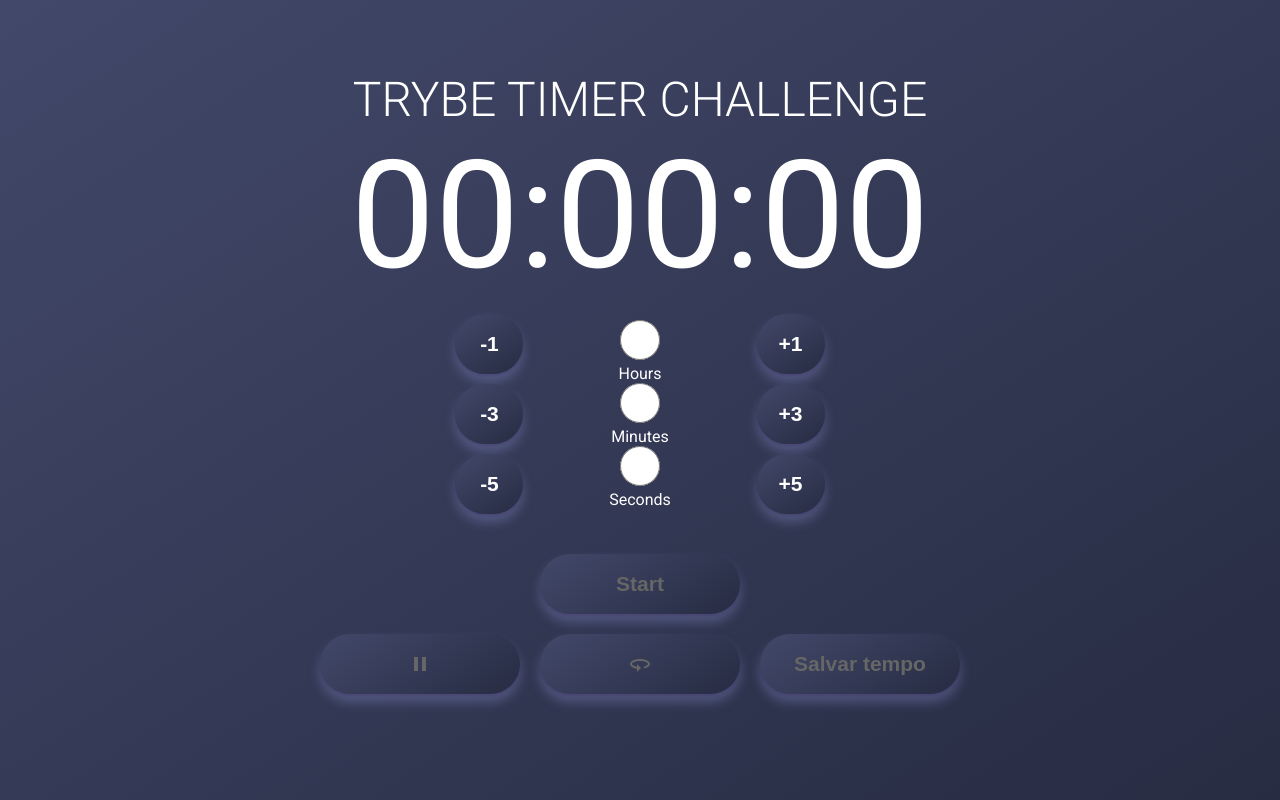
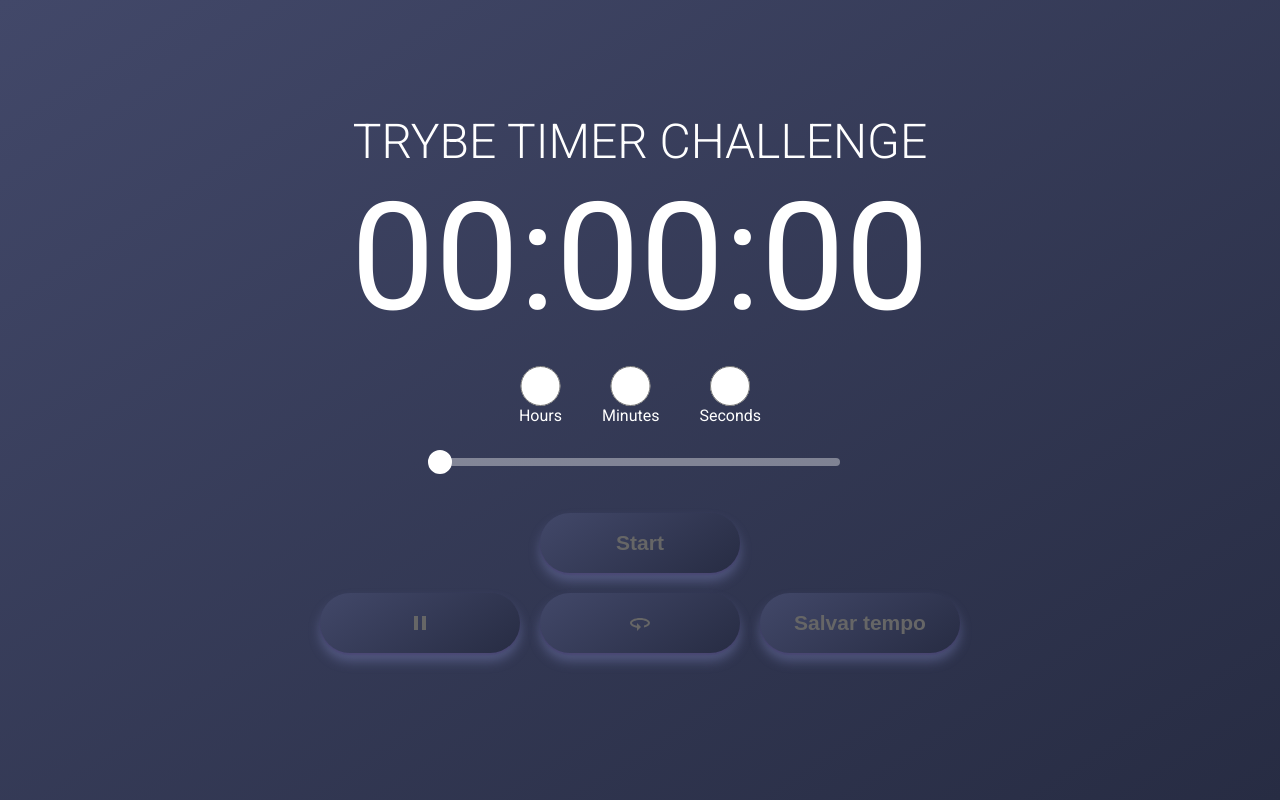
Before and after one commit to agsleonardo/trybe-time-challenge, a React (Create React App) app: page / in a window 1280 px wide. Built offline with nearby package versions, Linux system fonts and the light colour scheme.

Commit message:
add slider

```diff
--- a/src/App.css
+++ b/src/App.css
@@ -1,5 +1,4 @@
 @font-face {font-family: "Shree Devanagari 714"; src: url("//db.onlinewebfonts.com/t/d02befc8fdd8e5315fb21fa7f38fd55a.eot"); src: url("//db.onlinewebfonts.com/t/d02befc8fdd8e5315fb21fa7f38fd55a.eot?#iefix") format("embedded-opentype"), url("//db.onlinewebfonts.com/t/d02befc8fdd8e5315fb21fa7f38fd55a.woff2") format("woff2"), url("//db.onlinewebfonts.com/t/d02befc8fdd8e5315fb21fa7f38fd55a.woff") format("woff"), url("//db.onlinewebfonts.com/t/d02befc8fdd8e5315fb21fa7f38fd55a.ttf") format("truetype"), url("//db.onlinewebfonts.com/t/d02befc8fdd8e5315fb21fa7f38fd55a.svg#Shree Devanagari 714") format("svg"); }
-
 * {
   margin: 0;
 }
@@ -13,6 +12,7 @@
 }
 
 input[type=radio] {
+  display: flex;
   text-align: center;
   border: 0px;
   width: 100%;
@@ -58,10 +58,16 @@
   flex-wrap: wrap;
 }
 
-.options {
-  display: inline-flex;
+.options-container {
+  display: flex;
+  flex-direction: row;
   align-items: center;
   text-align: center;
+}
+
+.option {
+  text-align: center;
+  margin: 20px;
 }
 
 .buttons {
@@ -105,6 +111,8 @@
 }
 
 .modal {
+  text-align: center;
+  z-index: 1000;
   display: flex;
   flex-direction: column;
   justify-content: center;
@@ -113,7 +121,7 @@
   width: 100vw;
   height: 100vh;
   background-color: rgb(0, 0, 0, 0.9);
-  position: absolute;
+  position:absolute;
 }
 
 #icon {
--- a/src/App.js
+++ b/src/App.js
@@ -6,6 +6,7 @@
 import ThreeSixtyIcon from '@mui/icons-material/ThreeSixty';
 import PauseIcon from '@mui/icons-material/Pause';
 import AccessAlarmIcon from '@mui/icons-material/AccessAlarm';
+import SliderTool from './Components/Slider';
 
 export default class App extends Component {
 
@@ -22,6 +23,7 @@
     play: false,
     pause: true,
     end: false,
+    showSelect: false,
     radios: ['https://listen.christianhardrock.net/stream/3',
 'https://uk7.internet-radio.com/proxy/movedahouse?mp=/stream']
   }
@@ -49,6 +51,19 @@
     this.setState(({ toChange }) => {
       const newValue = this.refreshCount(name, value, this.state[toChange])
       return { [toChange]: newValue < 0 ? 0 : newValue }
+    })
+  }
+
+  handleChangeSlider = ({ target: { value } }) => {
+    const { toChange } = this.state;
+    if (toChange === '') {
+      this.setState({
+        showSelect: true,
+      });
+      return;
+    }
+    this.setState(({ toChange }) => {
+      return { [toChange]: value }
     })
   }
 
@@ -116,7 +131,7 @@
   }
 
   closeModal = () => {
-    this.setState({end: false})
+    this.setState({end: false, showSelect: false})
   }
 
   saveTime = () => {
@@ -128,12 +143,18 @@
   }
 
   render() {
-    const { savedTimes, restart, end } = this.state;
+    const { savedTimes, restart, end, showSelect } = this.state;
     return (
       <>
       {
+      showSelect && <div className='modal' onClick={this.closeModal}>
+        <h1>CHOOSE A OPTION BEFORE CHANGE!</h1>
+        <AccessAlarmIcon id="icon"/>
+      </div>
+      }
+      {
       end && <div className='modal' onClick={this.closeModal}>
-        <h1>ACABOU O TEMPO!</h1>
+        <h1>FINISHED!!</h1>
         <AccessAlarmIcon id="icon"/>
       </div>
       }
@@ -145,19 +166,10 @@
           <section className='counter'>
           <Counter { ...this.state }/>
           </section>
-          <section className='options'>
           <section>
-            <Button className="adjust" name="subCounter" onClick={this.handleClick} label="-1" value="1" disabled={this.state.disabled} />
-            <Button className="adjust" name="subCounter" onClick={this.handleClick} label="-3" value="3" disabled={this.state.disabled} />
-            <Button className="adjust" name="subCounter" onClick={this.handleClick} label="-5" value="5" disabled={this.state.disabled} />
+            <Radio onChange={this.handleChange}/>
           </section>
-          <Radio onChange={this.handleChange}/>
-          <section>
-            <Button className="adjust" name="addCounter" onClick={this.handleClick} label="+1" value="1" disabled={this.state.disabled} />
-            <Button className="adjust" name="addCounter" onClick={this.handleClick} label="+3" value="3" disabled={this.state.disabled} />
-            <Button className="adjust" name="addCounter" onClick={this.handleClick} label="+5" value="5" disabled={this.state.disabled} />
-          </section>
-          </section>
+            <SliderTool onChange={this.handleChangeSlider} />
           <section className='buttons top'>
           <Button className="adjust set" name="start" onClick={() => this.startCounter(this.totalTimer())} label="Start" disabled={this.state.disabledStart} />
           </section>
--- a/src/Components/Radio.js
+++ b/src/Components/Radio.js
@@ -7,9 +7,17 @@
     const { onChange } =   this.props;
     return (
       <label htmlFor='radioTime'>
-        <input type="radio" value="hour" name="radioTime" onChange={onChange}/> Hours
-        <input type="radio" value="min" name="radioTime" onChange={onChange}/> Minutes
-        <input type="radio" value="sec" name="radioTime" onChange={onChange}/> Seconds
+        <div className='options-container'>
+        <div className='option'>
+          <input type="radio" value="hour" name="radioTime" onChange={onChange}/> Hours
+        </div>
+        <div className='option'>
+          <input type="radio" value="min" name="radioTime" onChange={onChange}/> Minutes
+        </div>
+        <div className='option'>
+          <input type="radio" value="sec" name="radioTime" onChange={onChange}/> Seconds
+        </div>
+        </div>
       </label>
     )
   }
--- /dev/null
+++ b/src/Components/Slider.js
@@ -0,0 +1,64 @@
+import React, { Component } from 'react';
+import Slider from '@mui/material/Slider';
+import { styled } from '@mui/material/styles';
+import Box from '@mui/material/Box';
+
+const TimerSlider = styled(Slider)({
+  color: '#fff',
+  height: 8,
+  '& .MuiSlider-track': {
+    border: 'none',
+  },
+  '& .MuiSlider-thumb': {
+    height: 24,
+    width: 24,
+    backgroundColor: '#fff',
+    border: '2px solid currentColor',
+    '&:focus, &:hover, &.Mui-active, &.Mui-focusVisible': {
+      boxShadow: 'inherit',
+    },
+    '&:before': {
+      display: 'none',
+    },
+  },
+  '& .MuiSlider-valueLabel': {
+    lineHeight: 1.2,
+    fontSize: 12,
+    background: 'unset',
+    padding: 0,
+    width: 32,
+    height: 32,
+    borderRadius: '50% 50% 50% 0',
+    backgroundColor: 'rgba(66, 72, 105, 1)',
+    transformOrigin: 'bottom left',
+    transform: 'translate(50%, -100%) rotate(-45deg) scale(0)',
+    '&:before': { display: 'none' },
+    '&.MuiSlider-valueLabelOpen': {
+      transform: 'translate(50%, -100%) rotate(-45deg) scale(1)',
+    },
+    '& > *': {
+      transform: 'rotate(45deg)',
+    },
+  },
+});
+
+
+export default class SliderTool extends Component {
+
+  render() {
+    const { onChange } =   this.props;
+    return (
+      <Box width={400}>
+        <TimerSlider
+        valueLabelDisplay="auto"
+        aria-label="pretto slider"
+        defaultValue={0}
+        min={0}
+        max={59}
+        onChange={onChange}
+      />
+      </Box>
+
+    )
+  }
+}
```
